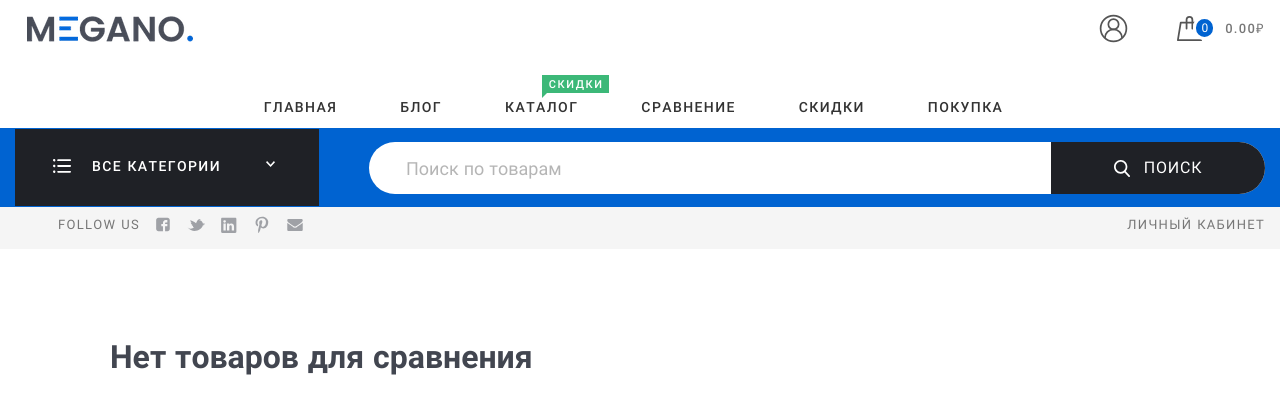
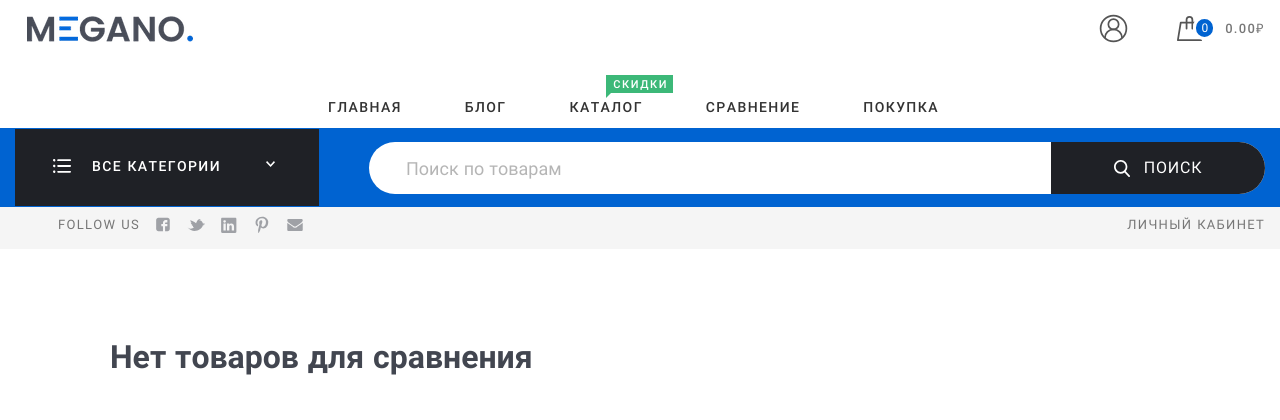
Before and after one commit to ykozhanov/Django-OnlineShopping, a Django app: page /compare/ in a window 1280 px wide. Shown: the top 420 px of the page. Run offline with Django 5.2, Linux system fonts and the light colour scheme; the visitor is signed in with stand-in values (Sample User, id 1); data comes from the database, SQL or seed files in the repository; data that the repository does not hold is empty; parts of the project's set-up code (start-up, migrations or seed data) failed here and were passed over.

Commit message:
Delete 'скидки' from menu

```diff
--- a/src/templates/header-main.html
+++ b/src/templates/header-main.html
@@ -23,9 +23,6 @@
                         </li>
                         <li class="menu-item">
                             <a class="menu-link" href="{% url 'comparison:comparison' %}">Сравнение</a>
-                        </li>
-                        <li class="menu-item">
-                            <a class="menu-link" href="{% url 'discounts:discount_list' %}">Скидки</a>
                         </li>
                         <li class="menu-item">
                             <a class="menu-link" href="#">Покупка</a>
```
